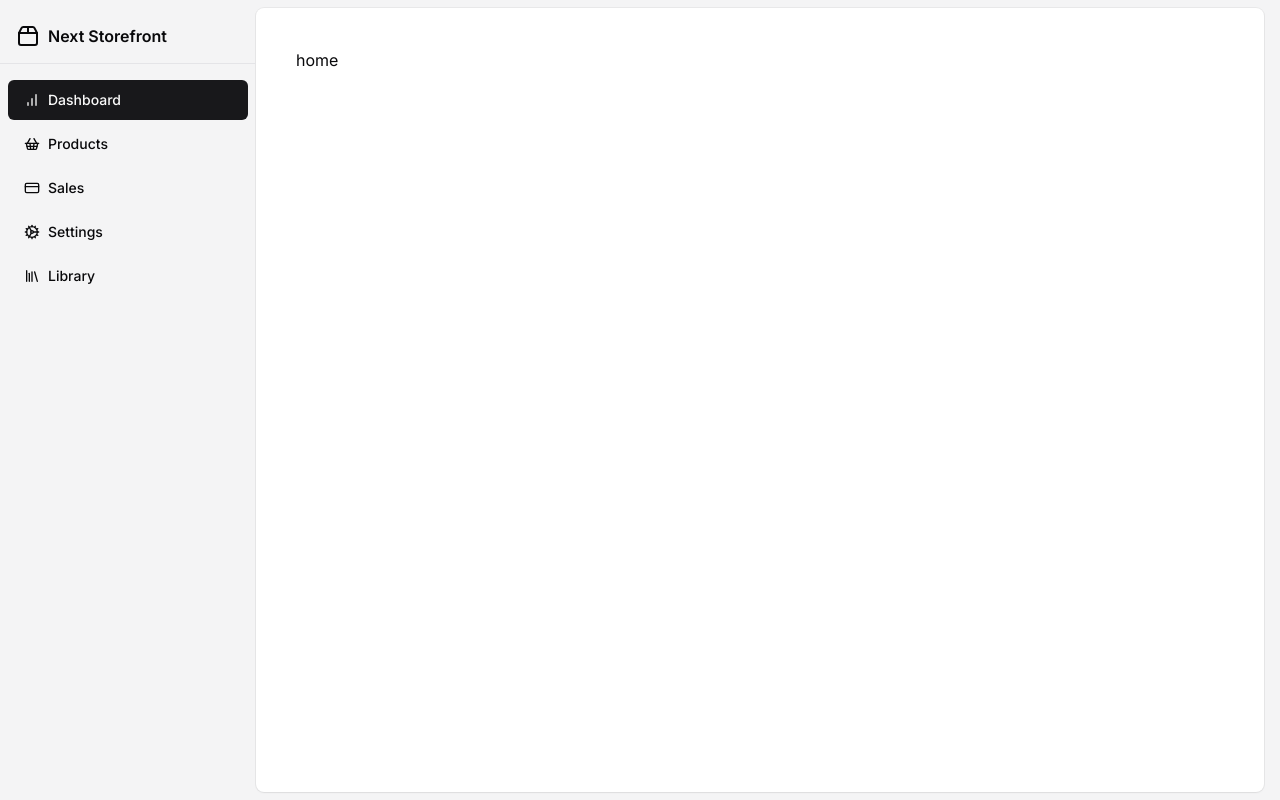
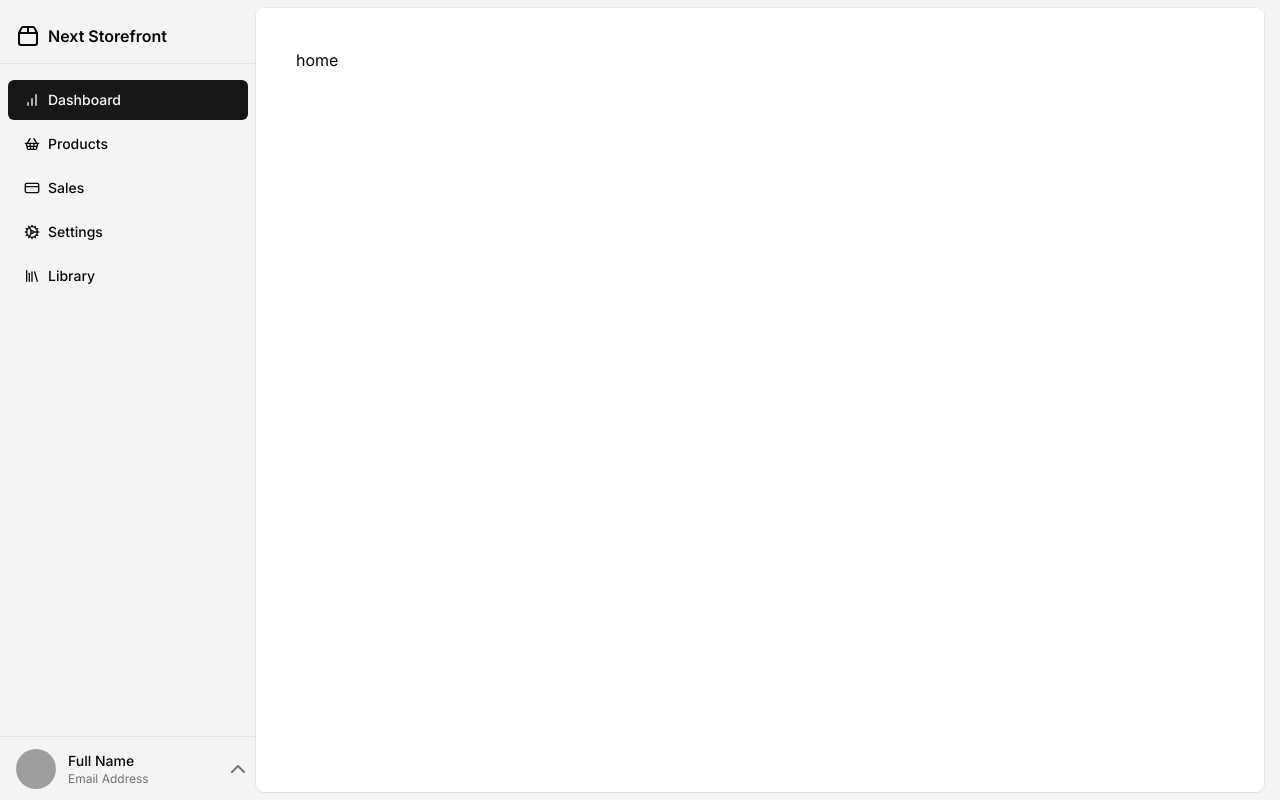
Before and after one commit to briankidd9design/next-storefront, a Next.js app: page / in a window 1280 px wide. Built offline with nearby package versions, Linux system fonts and the light colour scheme; grey boxes are pictures that could not be loaded.

Commit message:
adds dropdown items to the ui for user login/logout and user profile

```diff
--- a/app/(auth)/sidebar.tsx
+++ b/app/(auth)/sidebar.tsx
@@ -1,6 +1,7 @@
 "use client";
 import {
   BarChart,
+  ChevronUp,
   CogIcon,
   CreditCard,
   Library,
@@ -11,6 +12,15 @@ import Link from "next/link";
 import { buttonVariants } from "@/components/ui/button";
 import { cn } from "../../lib/utils";
 import { usePathname } from "next/navigation";
+import {
+  DropdownMenu,
+  DropdownMenuContent,
+  DropdownMenuItem,
+  DropdownMenuLabel,
+  DropdownMenuSeparator,
+  DropdownMenuTrigger,
+} from "@/components/ui/dropdown-menu";
+import { Avatar, AvatarImage } from "@/components/ui/avatar";
 
 const links = [
   { href: "/", label: "Dashboard", icon: BarChart },
@@ -72,6 +82,37 @@ export function Sidebar() {
           ))}
         </nav>
       </div>
+      <div className="flex h-14 pt-2 items-center border-t px-4">
+        <DropdownMenu>
+          <DropdownMenuTrigger className="outline-none">
+            <div className="flex justify-between items-center">
+              <div className="flex items-center gap-3">
+                <Avatar>
+                  <AvatarImage src="https://avatar.vercel.sh/asdf" />
+                </Avatar>
+                {/* width value is set as an arbitrary value */}
+                {/* truncate will make sure the text does not go beyond 150px */}
+                <div className="flex flex-col items-start w-[150px] truncate">
+                  <p className="text-sm font-medium text-zinc-950">Full Name</p>
+                  <p className="text-xs font-normal text-zinc-500">
+                    Email Address
+                  </p>
+                </div>
+              </div>
+              <ChevronUp className="siz-4 ml-2 text-zinc-500" />
+            </div>
+          </DropdownMenuTrigger>
+          <DropdownMenuContent className="w-[220px] mb-4" align="start">
+            <DropdownMenuLabel>My Account</DropdownMenuLabel>
+            <DropdownMenuSeparator />
+            <Link href="/profile">
+              <DropdownMenuItem>Profile</DropdownMenuItem>
+            </Link>
+            <DropdownMenuSeparator />
+            <DropdownMenuItem>Log out</DropdownMenuItem>
+          </DropdownMenuContent>
+        </DropdownMenu>
+      </div>
     </div>
   );
 }
```
